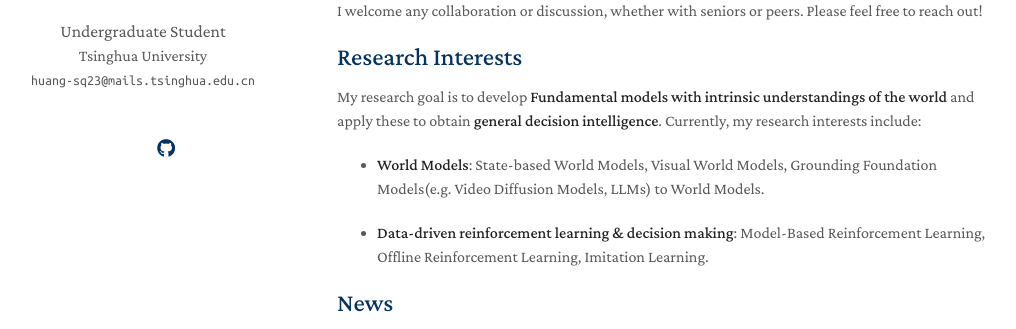
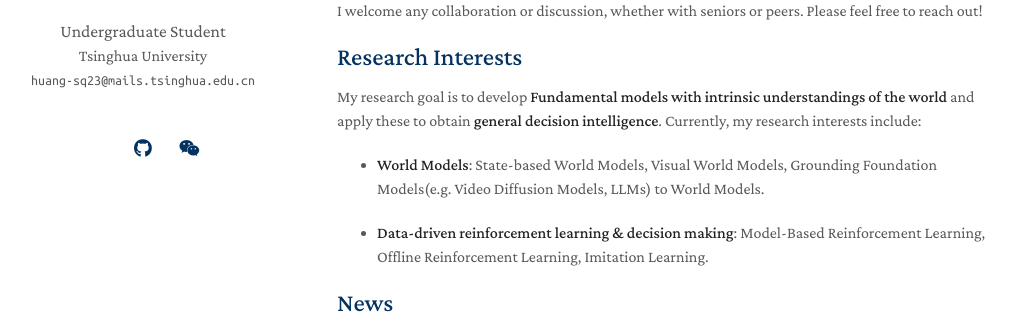
Before and after one commit to knightnemo/knightnemo.github.io, a Jekyll site: the page built from index.md, in a window 1280 px wide. Shown: the part 222-551 px from the top of the page, without its empty margins (133-1149 px from the left). Built offline with Jekyll 4.4.1, drawn with Linux system fonts in a browser that asks for light colours; a style sheet for code colours, icons or effects is not loaded; our own code applies the rules of GitHub Pages for plain Markdown files.

Commit message:
update wechat

```diff
--- a/_config.yml
+++ b/_config.yml
@@ -15,7 +15,7 @@ canonical: https://minimal-light-theme.yliu.me/
 google_scholar: https://scholar.google.com/citations?hl=en&user=gCBI4nEAAAAJ
 cv_link: assets/files/cv.pdf
 github_link: https://github.com/knightnemo
-# linkedin: https://www.linkedin.com/
+wechat: ./assets/img/wechat.JPG
 twitter: https://x.com/KnightNemo_
 
 # Images (e.g., your profile picture and your website's favicon)
--- a/_layouts/homepage.html
+++ b/_layouts/homepage.html
@@ -84,6 +84,12 @@
         </a>
         {% endif %}
 
+        {% if site.wechat %}
+        <a style="margin: 0 5px 0 0" href="{{ site.wechat }}">
+          <i class="fab fa-weixin"></i>
+        </a>
+        {% endif %}
+
         {% if site.twitter %}
         <a style="margin: 0 0 0 0" href="{{ site.twitter }}">
           <i class="fab fa-x-twitter"></i>
```
Also changed, not shown: assets/img/wechat.JPG (added).
